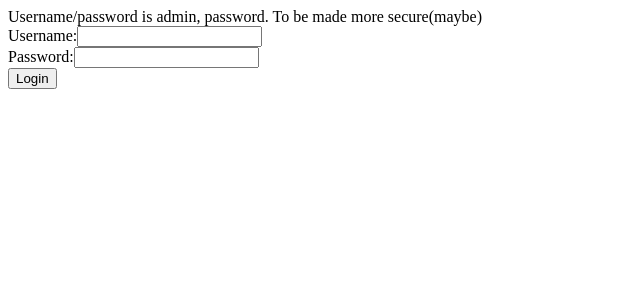
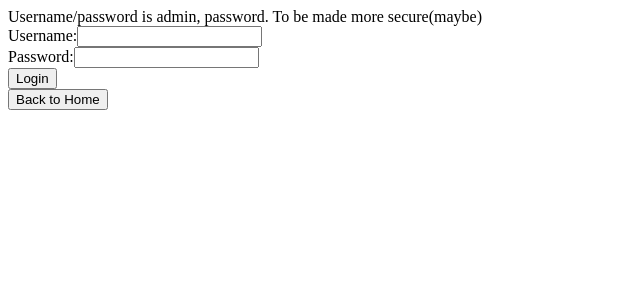
Before and after one commit to edmond-chu/ticketing-frontend, a Next.js app: page /login in a window 1280 px wide. Shown: the top 300 px of the page, without its empty margins (0-640 px from the left). Built offline with nearby package versions, Linux system fonts and the light colour scheme.

Commit message:
Adding back to home button in the login screen

```diff
--- a/pages/login.tsx
+++ b/pages/login.tsx
@@ -1,5 +1,7 @@
 import React, { useState, FormEvent } from 'react'; // Import FormEvent
 import { useRouter } from 'next/router';
+import Link from 'next/link';
+
 
 export default function Login() {
   const [username, setUsername] = useState('');
@@ -31,6 +33,11 @@ export default function Login() {
         <input type="password" value={password} onChange={(e) => setPassword(e.target.value)} />
       </div>
       <button type="submit">Login</button>
+      <div className="back-to-home">
+      <Link href="/" passHref>
+        <button type="button">Back to Home</button>
+      </Link>
+    </div>
     </form>
   );
 }
```
